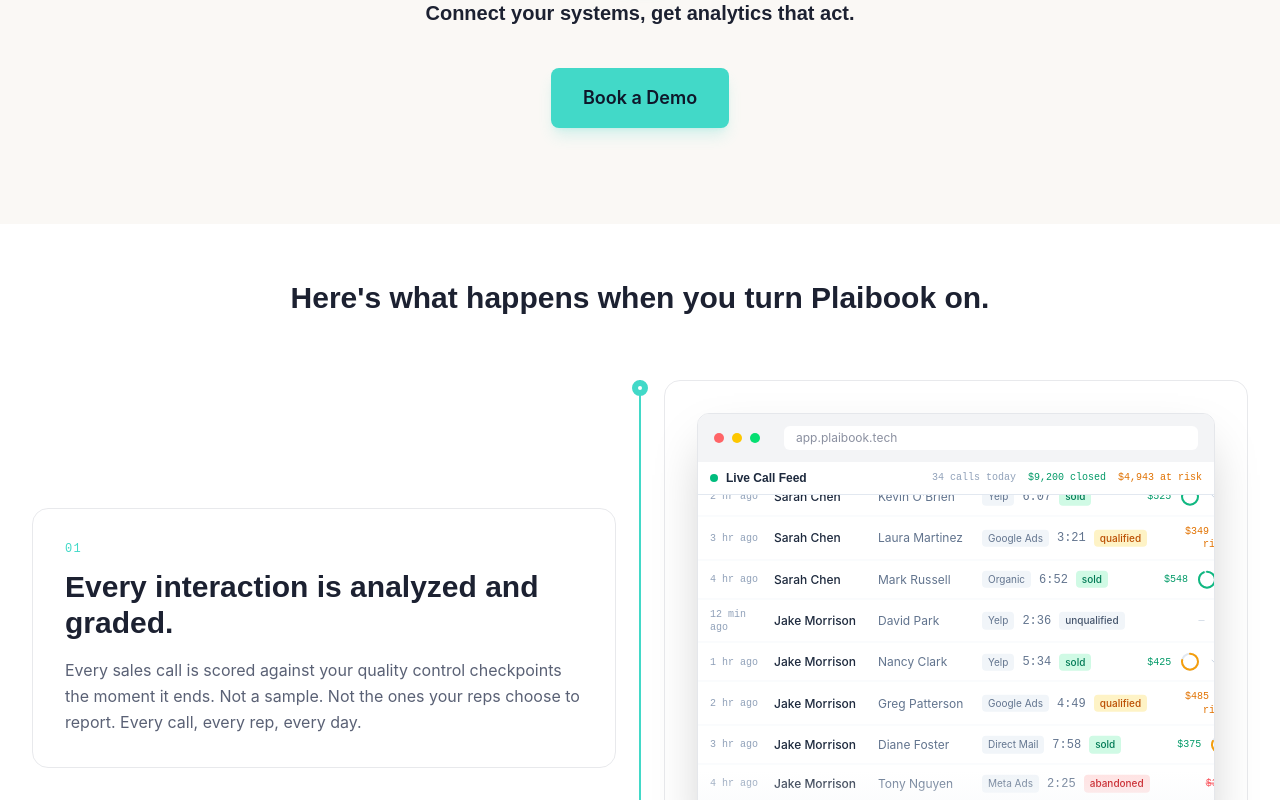
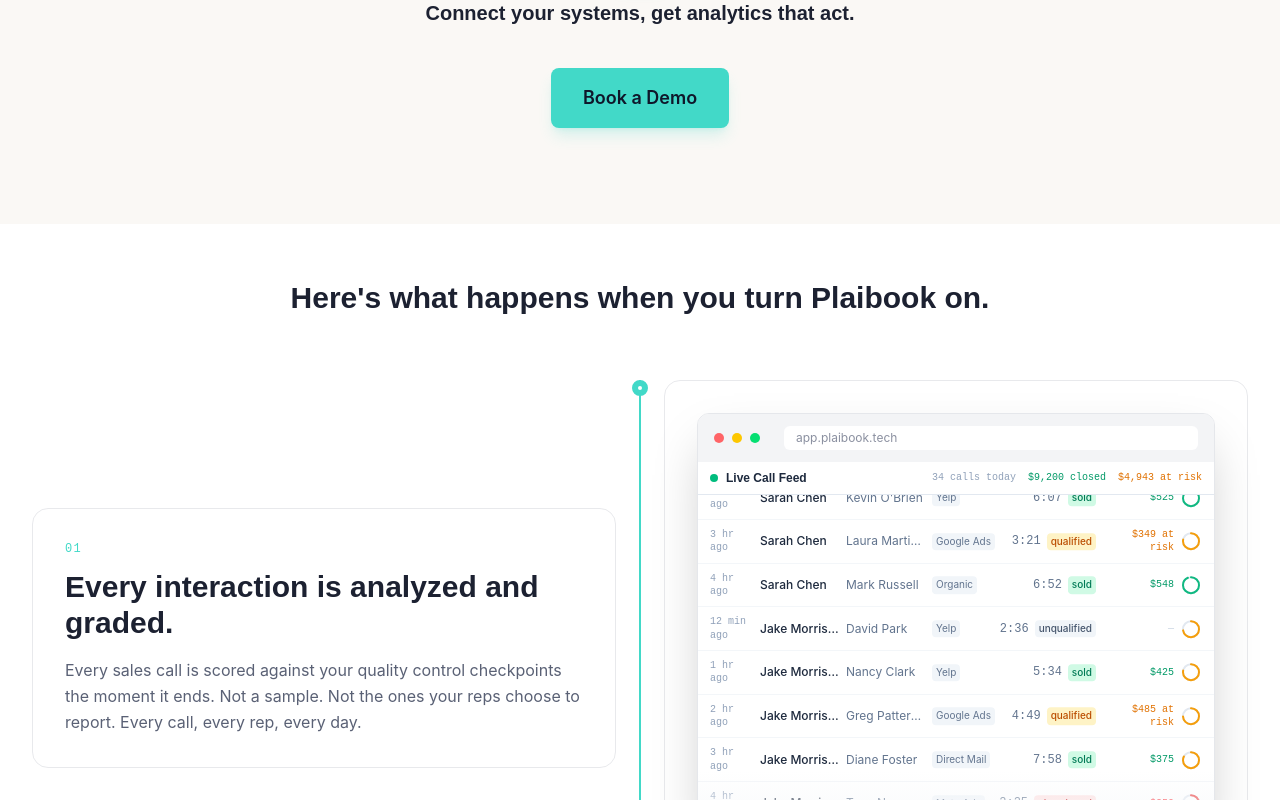
Before and after one commit to plaibook-dev/plaibook-homepage, a Next.js app: page / in a window 1280 px wide. Shown: the part 2040-2840 px from the top of the page. Built offline with nearby package versions, Linux system fonts and the light colour scheme; a web font is replaced by a local one.

Commit message:
Fix CallFeed row content getting clipped on the right side
Reduce column widths, gaps, and badge padding to fit all row items
(revenue, checkpoint circles) within the container. Remove the
expand/collapse arrow to reclaim space.

```diff
--- a/src/components/mockups/CallFeed.tsx
+++ b/src/components/mockups/CallFeed.tsx
@@ -330,22 +330,22 @@
                   } ${isFirstCopy ? "cursor-pointer" : ""}`}
                   onClick={isFirstCopy ? () => handleRowClick(call.id) : undefined}
                 >
-                  <div className="px-3 py-2 flex items-center gap-2 text-xs">
-                    <span className="text-slate-400 font-mono tabular-nums w-14 flex-shrink-0 text-[10px]">
+                  <div className="px-3 py-2 flex items-center gap-1.5 text-xs min-w-0">
+                    <span className="text-slate-400 font-mono tabular-nums w-11 flex-shrink-0 text-[10px]">
                       {call.timestamp}
                     </span>
-                    <span className="font-medium text-slate-800 truncate w-24 flex-shrink-0">
+                    <span className="font-medium text-slate-800 truncate w-20 flex-shrink-0">
                       {call.agentName}
                     </span>
-                    <span className="text-slate-500 truncate w-24 flex-shrink-0">{call.leadName}</span>
-                    <span className="text-[10px] bg-slate-100 text-slate-500 rounded px-1.5 py-0.5 flex-shrink-0">
+                    <span className="text-slate-500 truncate w-20 flex-shrink-0">{call.leadName}</span>
+                    <span className="text-[10px] bg-slate-100 text-slate-500 rounded px-1 py-0.5 flex-shrink-0">
                       {call.leadSource}
                     </span>
                     <span className="font-mono tabular-nums text-slate-500 flex-shrink-0 ml-auto">
                       {formatDuration(call.duration)}
                     </span>
                     <span
-                      className={`text-[10px] rounded px-1.5 py-0.5 font-medium flex-shrink-0 ${
+                      className={`text-[10px] rounded px-1 py-0.5 font-medium flex-shrink-0 ${
                         outcomeBadge[call.outcome]
                       }`}
                     >
@@ -353,24 +353,6 @@
                     </span>
                     <RevenueIndicator outcome={call.outcome} revenue={call.revenueAtStake} />
                     <CheckpointCircle score={call.checkpointScore} />
-                    {/* Expand/collapse indicator */}
-                    {isFirstCopy && (
-                      <svg
-                        width="12"
-                        height="12"
-                        viewBox="0 0 24 24"
-                        fill="none"
-                        stroke="currentColor"
-                        strokeWidth="2"
-                        strokeLinecap="round"
-                        strokeLinejoin="round"
-                        className={`text-slate-300 flex-shrink-0 transition-transform duration-200 ${
-                          isExpanded ? "rotate-180" : ""
-                        }`}
-                      >
-                        <path d="m6 9 6 6 6-6" />
-                      </svg>
-                    )}
                   </div>
 
                   {/* Expanded detail */}
```
